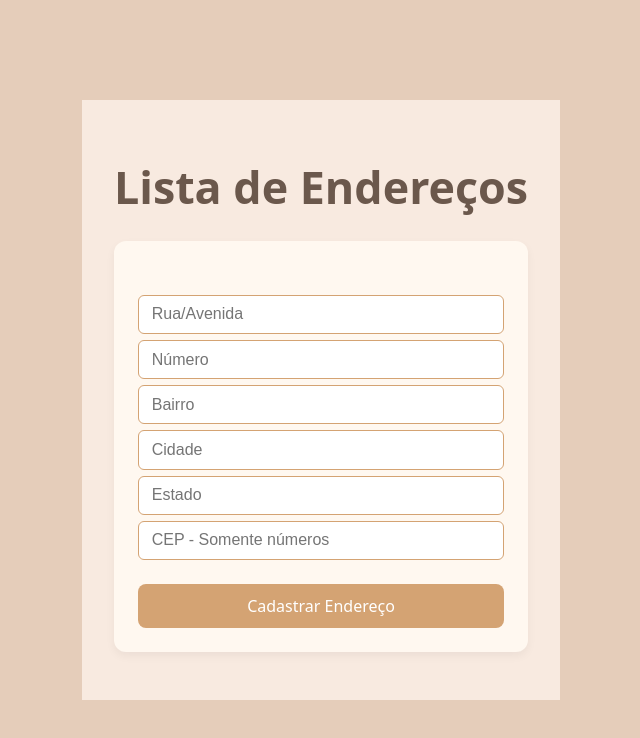
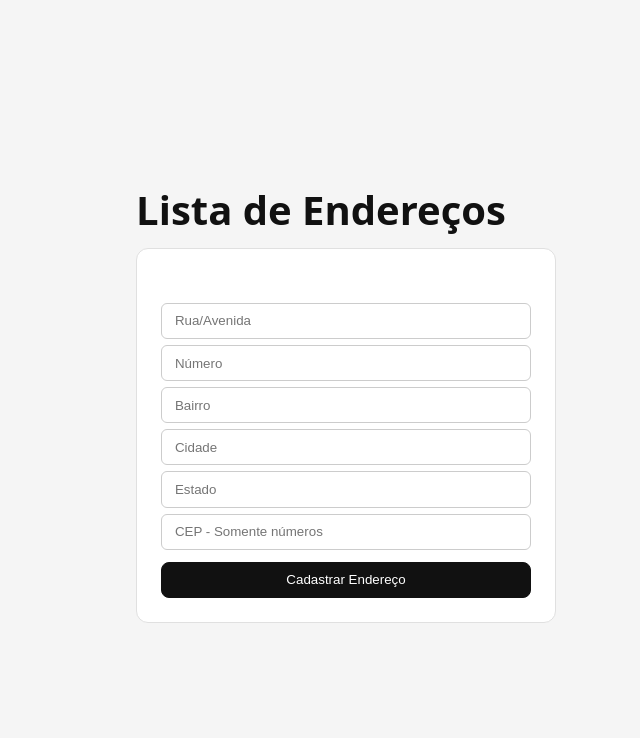
Before and after one commit to kelyacoosta/RPV-LISTA-DE-ENDERECOS, a React (Vite) app: page / in a window 1280 px wide. Shown: the top 738 px of the page, without its empty margins (319-959 px from the left). Built offline with nearby package versions, Linux system fonts and the light colour scheme.

Commit message:
atualizado

```diff
--- a/src/App.css
+++ b/src/App.css
@@ -2,23 +2,19 @@
   max-width: 1200px;
   margin: 0 auto;
   padding: 2rem;
-  background-color: #f8eae0;
-  color: #6b584c;
-  font-family: system-ui, sans-serif;
 }
 
 .card {
   max-width: 420px;
-  margin: auto;
+  width: 100%;
   padding: 24px;
-  background-color: #fff8f0;
+  background-color: #fff;
   border-radius: 12px;
   display: flex;
   flex-direction: column;
   gap: 12px;
-  box-shadow: 0 4px 10px rgba(0, 0, 0, 0.05);
+  border: 1px solid #e0e0e0;
 }
-
 
 .input-wrapper {
   display: flex;
@@ -27,62 +23,43 @@
 }
 
 label {
-  font-size: 0.9rem;
-  font-weight: 500;
-}
-
-input {
-  padding: 0.6rem 0.8rem;
-  border-radius: 6px;
-  border: 1px solid #d4a373;
-  background-color: white;
-  font-size: 1rem;
-}
-
-input:focus {
-  outline: none;
-  border-color: #c48e55;
+  font-size: 0.85rem;
+  color: #333;
 }
 
 
 .erro {
-  color: #e07a5f;
+  color: #111;
   font-size: 0.75rem;
 }
 
-
-button {
-  margin-top: 12px;
-  padding: 0.7rem;
-  border-radius: 8px;
-  border: none;
-  background-color: #d4a373;
-  color: white;
-  font-weight: 500;
-  cursor: pointer;
+.item-list {
+  display: flex;
+  gap: 8px;
+  margin: 10px 0;
 }
 
-button:hover {
-  opacity: 0.9;
+ul {
+  list-style: none;
+  padding: 0;
 }
-
 
 .modal-wrapper {
   position: fixed;
   inset: 0;
-  background-color: rgba(0, 0, 0, 0.3);
-  display: flex;
-  align-items: center;
-  justify-content: center;
+  background-color: rgba(0, 0, 0, 0.4);
+  display: grid;
+  place-items: center;
 }
 
 .modal {
-  background-color: #fff8f0;
+  background-color: #fff;
   padding: 24px;
   border-radius: 12px;
   max-width: 400px;
   width: 100%;
   text-align: center;
+  border: 1px solid #e0e0e0;
 }
 
 .modal-buttons {
--- a/src/index.css
+++ b/src/index.css
@@ -1,8 +1,8 @@
 :root {
   font-family: system-ui, Arial, sans-serif;
   line-height: 1.5;
-  color: #6b584c;
-  background-color: #fef6f0;
+  color: #111;
+  background-color: #f5f5f5;
 }
 
 
@@ -11,52 +11,50 @@ body {
   min-height: 100vh;
   display: grid;
   place-items: center;
-  background-color: #e5cdba;
 }
 
 
 h1 {
-  font-size: 2.8rem;
+  font-size: 2.5rem;
   line-height: 1.1;
+  margin-bottom: 1rem;
 }
 
 a {
-  color: #d4a373;
+  color: #111;
   font-weight: 500;
   text-decoration: none;
 }
 
 a:hover {
-  color: #c48e55;
+  text-decoration: underline;
 }
 
 
 input {
   padding: 0.6rem 0.8rem;
   border-radius: 6px;
-  border: 1px solid #d4a373;
-  background-color: #fff8f0;
-  color: inherit;
+  border: 1px solid #ccc;
+  background-color: #fff;
+  color: #111;
 }
 
 input:focus {
   outline: none;
-  border-color: #c48e55;
+  border-color: #111;
 }
 
 
 button {
   padding: 0.6rem 1.2rem;
   border-radius: 8px;
-  border: none;
-  font-size: 1rem;
-  font-family: inherit;
+  border: 1px solid #111;
+  background-color: #111;
+  color: #fff;
   font-weight: 500;
-  background-color: #d4a373;
-  color: white;
   cursor: pointer;
 }
 
 button:hover {
-  opacity: 0.9;
+  background-color: #333;
 }
```
